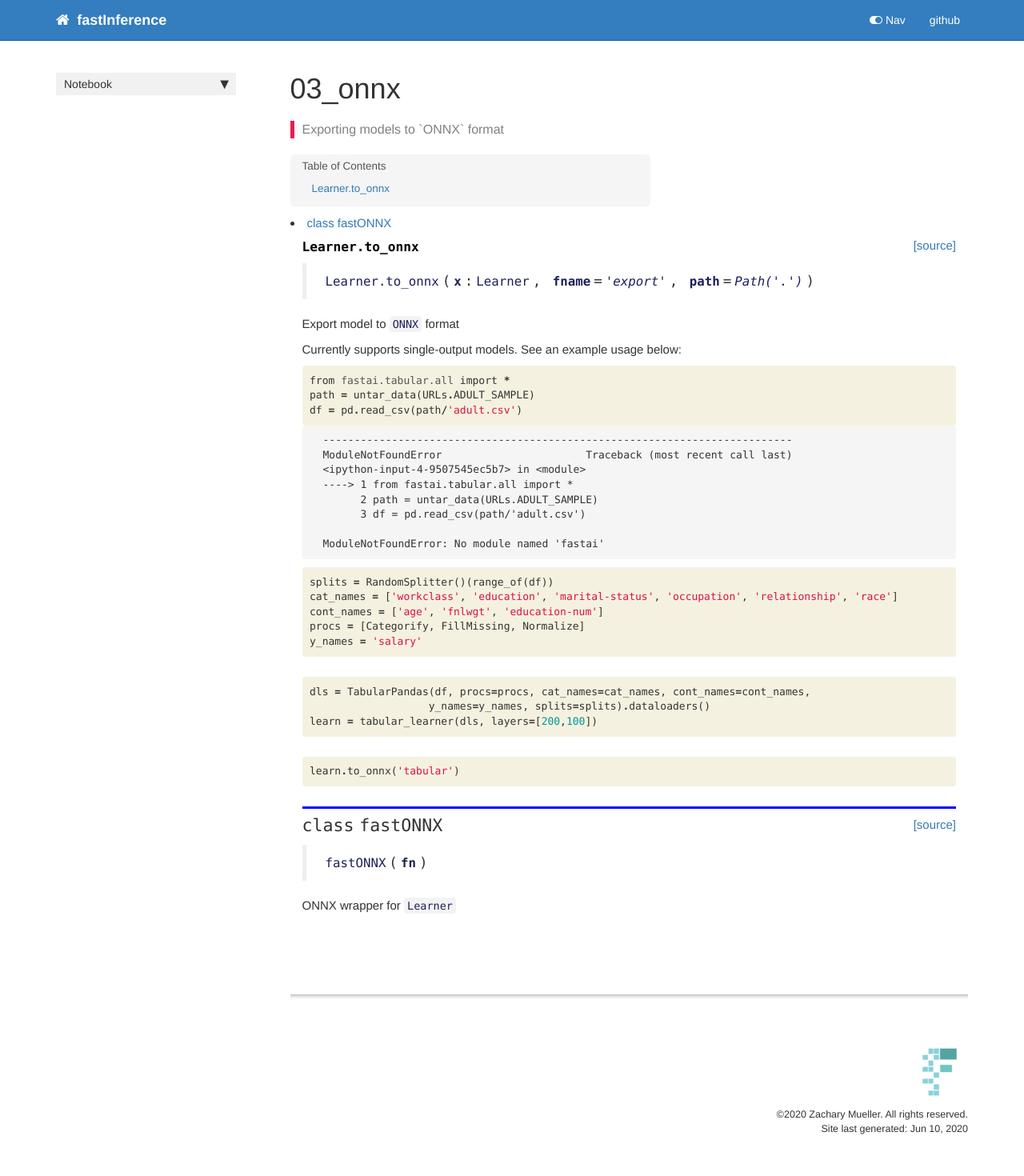
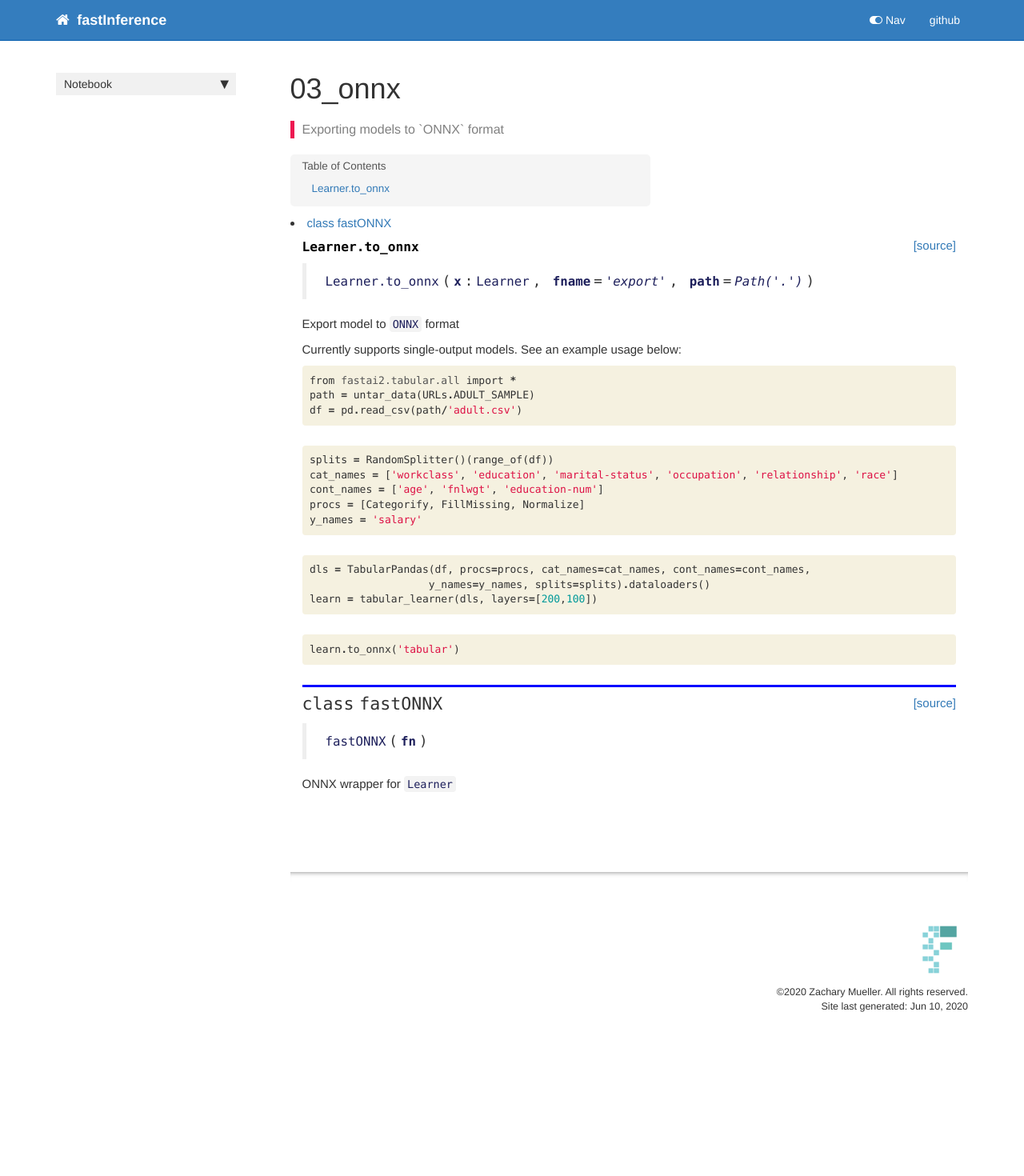
Before and after one commit to muellerzr/fastinference, a Jekyll site: the page built from docs/onnx.html, in a window 1280 px wide. Shown: the whole page at 80% size. Built offline with Jekyll 4.4.1, drawn with Linux system fonts in a browser that asks for light colours; nearby versions of some CDN libraries; comment, search, counter and statistics services are not loaded; after the commit the page ends 1318 px from its top, so only the background shows below that.

Commit message:
revert docs

```diff
--- a/docs/onnx.html
+++ b/docs/onnx.html
@@ -52,7 +52,7 @@
 
 
 <div class="output_markdown rendered_html output_subarea ">
-<h4 id="Learner.to_onnx" class="doc_header"><code>Learner.to_onnx</code><a href="https://github.com/muellerzr/fastinference/tree/master/fastinference/onnx.py#L12" class="source_link" style="float:right">[source]</a></h4><blockquote><p><code>Learner.to_onnx</code>(<strong><code>x</code></strong>:<code>Learner</code>, <strong><code>fname</code></strong>=<em><code>'export'</code></em>, <strong><code>path</code></strong>=<em><code>Path('.')</code></em>)</p>
+<h4 id="Learner.to_onnx" class="doc_header"><code>Learner.to_onnx</code><a href="https://github.com/muellerzr/fastinference/tree/master/fastinference/onnx.py#L14" class="source_link" style="float:right">[source]</a></h4><blockquote><p><code>Learner.to_onnx</code>(<strong><code>x</code></strong>:<code>Learner</code>, <strong><code>fname</code></strong>=<em><code>'export'</code></em>, <strong><code>path</code></strong>=<em><code>Path('.')</code></em>)</p>
 </blockquote>
 <p>Export model to <code>ONNX</code> format</p>
 
@@ -80,33 +80,12 @@
 
 <div class="inner_cell">
     <div class="input_area">
-<div class=" highlight hl-ipython3"><pre><span></span><span class="kn">from</span> <span class="nn">fastai.tabular.all</span> <span class="kn">import</span> <span class="o">*</span>
+<div class=" highlight hl-ipython3"><pre><span></span><span class="kn">from</span> <span class="nn">fastai2.tabular.all</span> <span class="kn">import</span> <span class="o">*</span>
 <span class="n">path</span> <span class="o">=</span> <span class="n">untar_data</span><span class="p">(</span><span class="n">URLs</span><span class="o">.</span><span class="n">ADULT_SAMPLE</span><span class="p">)</span>
 <span class="n">df</span> <span class="o">=</span> <span class="n">pd</span><span class="o">.</span><span class="n">read_csv</span><span class="p">(</span><span class="n">path</span><span class="o">/</span><span class="s1">&#39;adult.csv&#39;</span><span class="p">)</span>
 </pre></div>
 
     </div>
-</div>
-</div>
-
-<div class="output_wrapper">
-<div class="output">
-
-<div class="output_area">
-
-<div class="output_subarea output_text output_error">
-<pre>
-<span class="ansi-red-fg">---------------------------------------------------------------------------</span>
-<span class="ansi-red-fg">ModuleNotFoundError</span>                       Traceback (most recent call last)
-<span class="ansi-green-fg">&lt;ipython-input-4-9507545ec5b7&gt;</span> in <span class="ansi-cyan-fg">&lt;module&gt;</span>
-<span class="ansi-green-fg">----&gt; 1</span><span class="ansi-red-fg"> </span><span class="ansi-green-fg">from</span> fastai<span class="ansi-blue-fg">.</span>tabular<span class="ansi-blue-fg">.</span>all <span class="ansi-green-fg">import</span> <span class="ansi-blue-fg">*</span>
-<span class="ansi-green-intense-fg ansi-bold">      2</span> path <span class="ansi-blue-fg">=</span> untar_data<span class="ansi-blue-fg">(</span>URLs<span class="ansi-blue-fg">.</span>ADULT_SAMPLE<span class="ansi-blue-fg">)</span>
-<span class="ansi-green-intense-fg ansi-bold">      3</span> df <span class="ansi-blue-fg">=</span> pd<span class="ansi-blue-fg">.</span>read_csv<span class="ansi-blue-fg">(</span>path<span class="ansi-blue-fg">/</span><span class="ansi-blue-fg">&#39;adult.csv&#39;</span><span class="ansi-blue-fg">)</span>
-
-<span class="ansi-red-fg">ModuleNotFoundError</span>: No module named &#39;fastai&#39;</pre>
-</div>
-</div>
-
 </div>
 </div>
 
@@ -195,7 +174,7 @@
 
 
 <div class="output_markdown rendered_html output_subarea ">
-<h2 id="fastONNX" class="doc_header"><code>class</code> <code>fastONNX</code><a href="https://github.com/muellerzr/fastinference/tree/master/fastinference/onnx.py#L33" class="source_link" style="float:right">[source]</a></h2><blockquote><p><code>fastONNX</code>(<strong><code>fn</code></strong>)</p>
+<h2 id="fastONNX" class="doc_header"><code>class</code> <code>fastONNX</code><a href="https://github.com/muellerzr/fastinference/tree/master/fastinference/onnx.py#L37" class="source_link" style="float:right">[source]</a></h2><blockquote><p><code>fastONNX</code>(<strong><code>fn</code></strong>)</p>
 </blockquote>
 <p>ONNX wrapper for <code>Learner</code></p>
 
--- a/docs/tabular_shap_core.html
+++ b/docs/shap.core.html
@@ -13,7 +13,7 @@
 #################################################
 ### THIS FILE WAS AUTOGENERATED! DO NOT EDIT! ###
 #################################################
-# file to edit: nbs/01_tabular_shap_core.ipynb
+# file to edit: nbs/02_shap.core.ipynb
 # command to build the docs after a change: nbdev_build_docs
 
 -->
--- a/docs/tabular_shap_interp.html
+++ b/docs/shap.interp.html
@@ -13,7 +13,7 @@
 #################################################
 ### THIS FILE WAS AUTOGENERATED! DO NOT EDIT! ###
 #################################################
-# file to edit: nbs/01_tabular_shap_interp.ipynb
+# file to edit: nbs/02_shap.interp.ipynb
 # command to build the docs after a change: nbdev_build_docs
 
 -->
--- a/docs/tabular_interpretation.html
+++ b/docs/tabular.interpretation.html
@@ -13,7 +13,7 @@
 #################################################
 ### THIS FILE WAS AUTOGENERATED! DO NOT EDIT! ###
 #################################################
-# file to edit: nbs/01_tabular_interpretation.ipynb
+# file to edit: nbs/01_tabular.interpretation.ipynb
 # command to build the docs after a change: nbdev_build_docs
 
 -->
--- a/docs/text_inference.html
+++ b/docs/text.inference.html
@@ -13,7 +13,7 @@
 #################################################
 ### THIS FILE WAS AUTOGENERATED! DO NOT EDIT! ###
 #################################################
-# file to edit: nbs/04_text_inference.ipynb
+# file to edit: nbs/04_text.inference.ipynb
 # command to build the docs after a change: nbdev_build_docs
 
 -->
```
